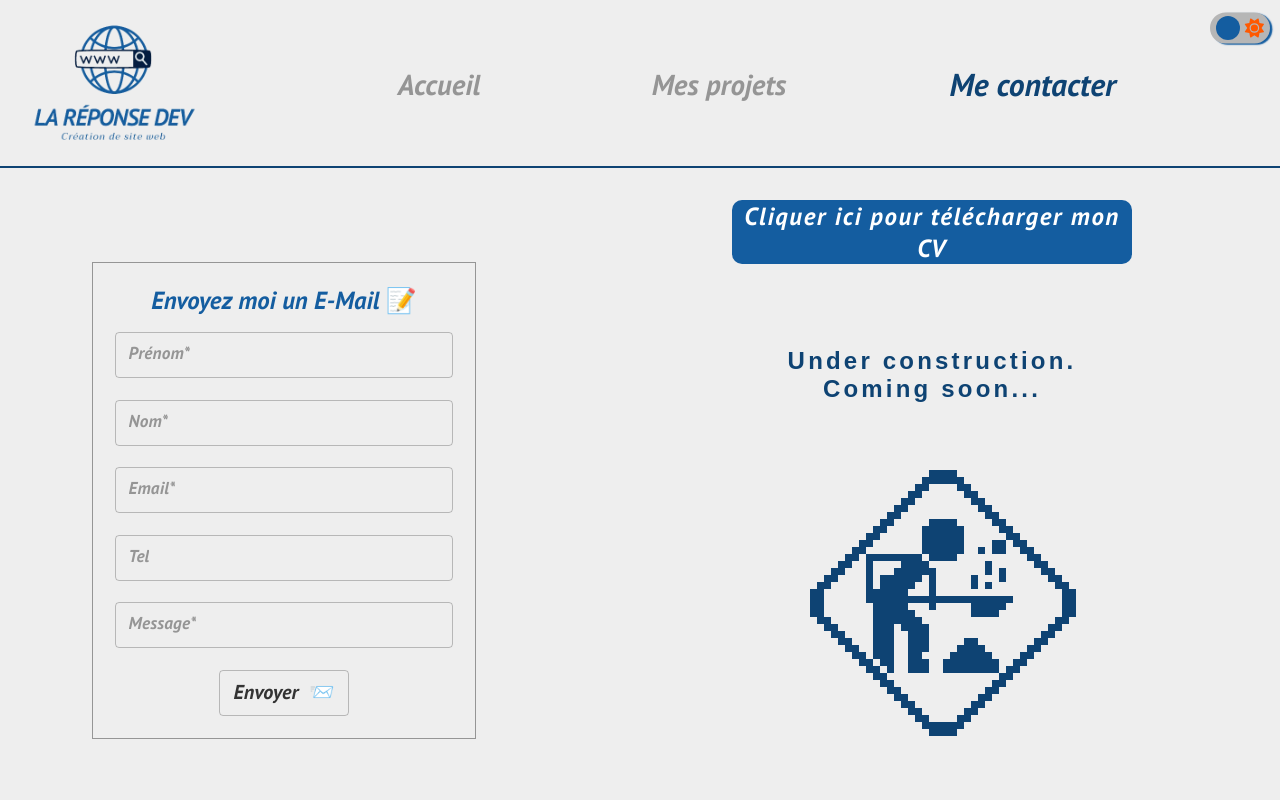
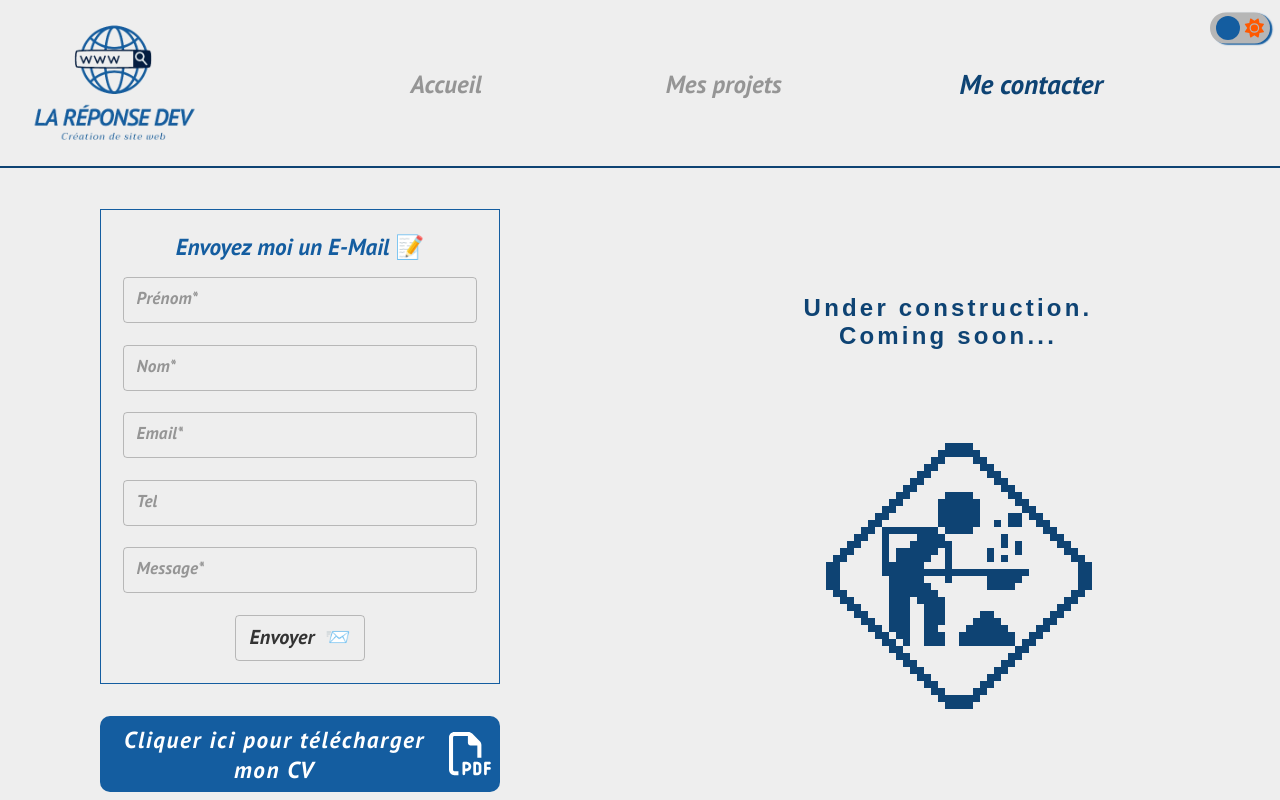
Before and after one commit to DevWeb13/portfolioreact, a React (Create React App) app: page /contact in a window 1280 px wide. Built offline with nearby package versions, Linux system fonts and the light colour scheme; a web font is replaced by a local one.

Commit message:
feat: (ButtonLink): Refactor Button Link and adjust CSS

```diff
--- a/src/components/ButtonLink/ButtonLink.jsx
+++ b/src/components/ButtonLink/ButtonLink.jsx
@@ -1,12 +1,29 @@
 import React from 'react';
 import propTypes from 'prop-types';
+import { FontAwesomeIcon } from '@fortawesome/react-fontawesome';
 
-function ButtonLink({ href, text }) {
+/**
+ * It returns a button that, when clicked, opens a new tab with the given href
+ * @param {object} props - props
+ * @param {string} props.href - Link to the page
+ * @param {string} props.text - Text to display
+ * @param {{ icon: string[], iconName: import('@fortawesome/fontawesome-svg-core').IconName, prefix: import('@fortawesome/fontawesome-svg-core').IconPrefix }} props.iconFontAwesome - Icon to display
+ * @returns A button element with a className of buttonLink or buttonLinkWithIcon, depending on whether
+ * or not the iconFontAwesome prop is passed in.
+ */
+function ButtonLink({ href, text, iconFontAwesome }) {
   return (
-    <button type="button" className="buttonLink">
-      <a className="link" href={href} target="_blank" rel="noopener noreferrer">
-        {text}
-      </a>
+    <button
+      type="button"
+      className={
+        iconFontAwesome ? 'buttonLink buttonLinkWithIcon' : 'buttonLink'
+      }
+      onClick={() => window.open(href, '_blank')}
+    >
+      {text}
+      {iconFontAwesome && (
+        <FontAwesomeIcon className="icon" icon={iconFontAwesome} />
+      )}
     </button>
   );
 }
@@ -16,4 +33,12 @@ export default ButtonLink;
 ButtonLink.propTypes = {
   href: propTypes.string.isRequired,
   text: propTypes.string.isRequired,
+  iconFontAwesome: propTypes.shape({
+    iconName: propTypes.string.isRequired,
+    prefix: propTypes.string.isRequired,
+  }),
 };
+
+ButtonLink.defaultProps = {
+  iconFontAwesome: null,
+};
--- a/src/components/ButtonLink/_buttonLink.scss
+++ b/src/components/ButtonLink/_buttonLink.scss
@@ -2,43 +2,53 @@
   background: $colorPrimary;
   color: white;
   border: 0;
-  // padding: 0.5rem;
+  padding: 0.5rem;
   border-radius: 10px;
   font-weight: bold;
   font-size: calc(0.7rem + 0.25vw);
   cursor: pointer;
   letter-spacing: 0.1rem;
-  transition: all 0.2s ease-in-out;
-  width: calc(35% - 0.1rem);
+  transition: all 0.3s ease-in-out;
 
+  .icon {
+    color: white;
+    transform: scale(1);
+  }
   &:hover {
     background: $colorPrimaryDarken;
+
+    transform: scale(1.05);
   }
-  .link {
-    color: white;
-    width: 100%;
-    height: 100%;
-    display: flex;
-    align-items: center;
-    justify-content: center;
+}
 
-    &:hover {
-      transform: scale(1);
-    }
+.buttonLinkWithIcon {
+  display: flex;
+  align-items: center;
+  gap: 0.5rem;
+  justify-content: space-around;
+
+  .icon {
+    width: calc(1.5rem + 1.5vw);
+    height: calc(1.5rem + 1.5vw);
+    object-fit: cover;
   }
 }
 
 .dark {
   .buttonLink {
     background: $colorDarkSecondary;
-    .link {
-      color: $colorDark;
-    }
+    color: $colorDark;
     &:hover {
       background: $colorDarkSecondaryDarken;
-      .link {
+
+      color: $colorLight;
+      .icon {
         color: $colorLight;
+        transition: all 0.3s ease-in-out;
       }
     }
   }
+  .icon {
+    color: $colorDark;
+  }
 }
--- a/src/components/Form/_form.scss
+++ b/src/components/Form/_form.scss
@@ -6,12 +6,12 @@
   width: 90%;
   gap: 1rem;
   max-width: 400px;
-  border: 1px solid $colorSecondary;
+  border: 1px solid $colorPrimary;
   padding: calc(0.75rem + 0.75vw);
   h2 {
     font-family: 'PT Sans', sans-serif;
     color: $colorPrimary;
-    font-size: calc(0.75rem + 1vw);
+    font-size: calc(0.65rem + 1vw);
     text-align: center;
   }
 
@@ -100,6 +100,7 @@
 
 .dark {
   .formContainer {
+    border-color: $colorDarkSecondary;
     h2 {
       color: $colorDarkSecondary;
     }
--- a/src/components/Header/_header.scss
+++ b/src/components/Header/_header.scss
@@ -17,7 +17,7 @@
     align-items: center;
     display: flex;
     flex-direction: column;
-    font-size: $fontSizeXSmall;
+    font-size: calc(0.75rem + 1vw);
     height: 100%;
     justify-content: space-evenly;
     width: 9.375rem;
@@ -46,7 +46,6 @@
     .navHeader {
       flex-direction: row;
       width: 100%;
-      font-size: $fontSizeSmall;
     }
   }
 }
@@ -57,9 +56,6 @@
     .logo {
       width: 15.625rem;
     }
-    .navHeader {
-      font-size: $fontSizeLarge;
-    }
   }
 }
 
@@ -67,9 +63,6 @@
   .header {
     .logo {
       width: 17.1875rem;
-    }
-    .navHeader {
-      font-size: $fontSizeXLarge;
     }
   }
 }
@@ -81,9 +74,6 @@
       height: $headerHeightSmall;
       .logo {
         width: 8.375rem;
-      }
-      .navHeader {
-        font-size: $fontSizeSmall;
       }
     }
   }
--- a/src/pages/Contact/Contact.jsx
+++ b/src/pages/Contact/Contact.jsx
@@ -1,4 +1,6 @@
 import React from 'react';
+import { faFilePdf } from '@fortawesome/free-regular-svg-icons';
+
 import Form from '../../components/Form/Form';
 import ConstructionLogo from '../../components/ConstructionLogo/ConstructionLogo';
 import ButtonLink from '../../components/ButtonLink/ButtonLink';
@@ -8,13 +10,15 @@ function Contact() {
     <>
       <h1>Contact</h1>
       <main className="contactContainer" id="contactContainer">
-        <Form />
-
-        <section className="other">
+        <section className="mailAndCV">
+          <Form />
           <ButtonLink
             href="./CV_GIULIANO_LOIC.pdf"
             text="Cliquer ici pour télécharger mon CV"
+            iconFontAwesome={faFilePdf}
           />
+        </section>
+        <section className="other">
           <ConstructionLogo />
         </section>
       </main>
--- a/src/pages/Contact/_contact.scss
+++ b/src/pages/Contact/_contact.scss
@@ -5,6 +5,18 @@
   justify-content: center;
   flex: 1;
   gap: 1rem;
+  .mailAndCV {
+    display: flex;
+    flex-direction: column;
+    align-items: center;
+    gap: $gap;
+    .buttonLink {
+      width: 90%;
+      max-width: 400px;
+      font-size: calc(0.65rem + 1vw);
+      min-height: 50px;
+    }
+  }
 
   .other {
     width: 100%;
@@ -15,19 +27,6 @@
     gap: $gapSmall;
     height: 100%;
     justify-content: space-around;
-    .buttonLink {
-      width: 90%;
-      max-width: 400px;
-      font-size: calc(0.75rem + 1vw);
-      min-height: 50px;
-      // height: 100%;
-      .link {
-        height: 100%;
-        display: flex;
-        align-items: center;
-        justify-content: center;
-      }
-    }
   }
 }
 
@@ -35,11 +34,11 @@
   .contactContainer {
     flex-direction: row;
     justify-content: space-around;
-    .formContainer {
-      width: 30%;
+    .mailAndCV {
+      width: 40%;
     }
     .other {
-      width: 40%;
+      width: 45%;
     }
   }
 }
--- a/src/styles/_settings.scss
+++ b/src/styles/_settings.scss
@@ -62,8 +62,11 @@ body {
   display: flex;
   flex-direction: column;
   flex: 1;
-  max-width: 1440px;
   gap: $gap;
+  max-width: -webkit-fill-available;
+  @include medium() {
+    max-width: 1440px;
+  }
 }
 
 h1,
@@ -109,7 +112,6 @@ a {
   color: $colorSecondary;
   transition: all 0.3s;
   transform: scale(1);
-
   &:hover {
     transform: scale(1.1);
     color: $colorSecondaryDarken;
@@ -117,6 +119,7 @@ a {
 }
 button {
   cursor: pointer;
+  font-family: 'PT Sans', sans-serif;
 }
 
 // DARK MODE
```
